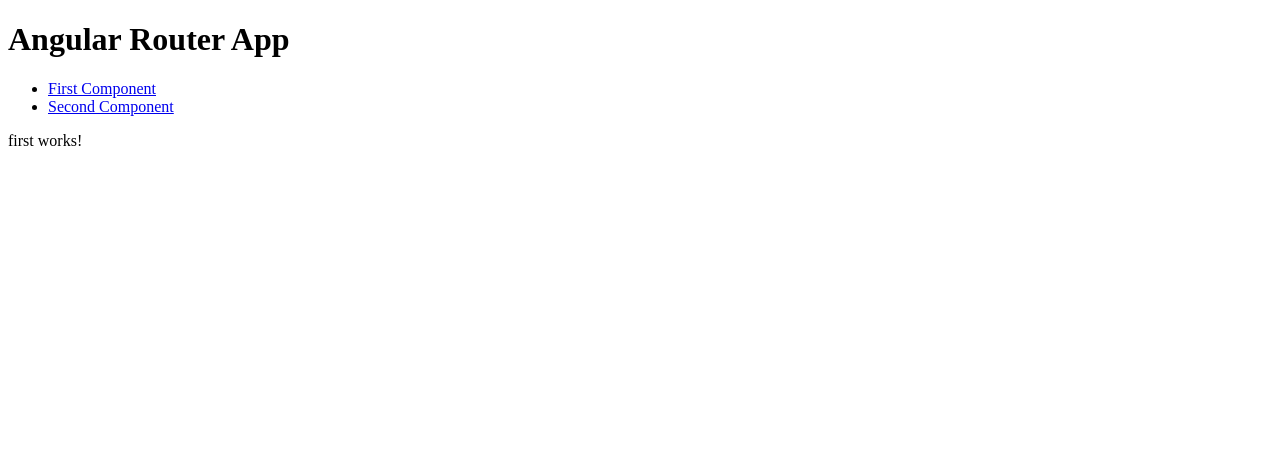
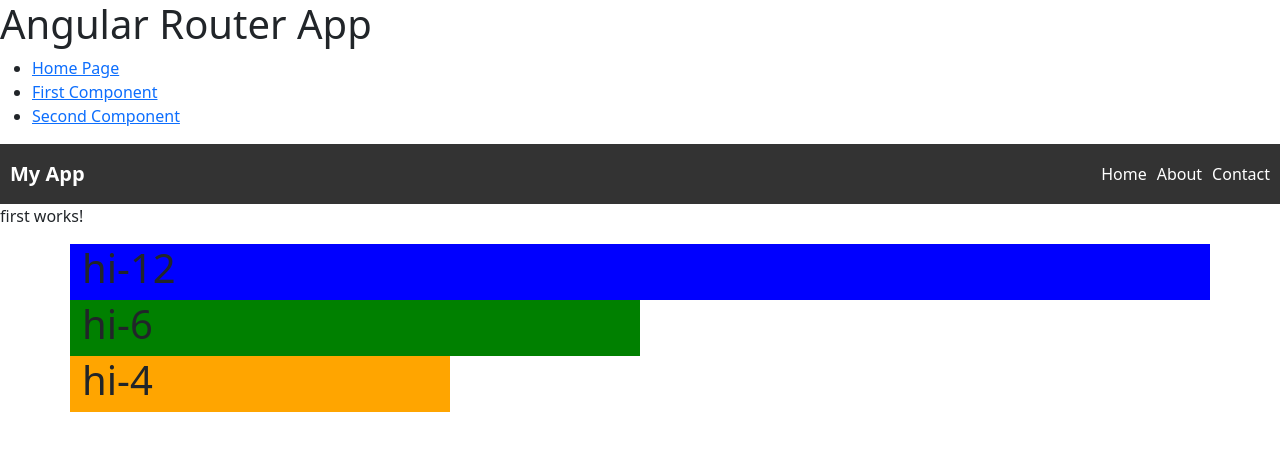
Before and after one commit to princepong/sabahYou, an Angular app: page /first-component in a window 1280 px wide. Shown: the top 450 px of the page. Built offline with nearby package versions, Linux system fonts and the light colour scheme.

Commit message:
navbar created

```diff
--- a/src/app/app.component.css
+++ b/src/app/app.component.css
@@ -0,0 +1,73 @@
+p {
+    font-family: Lato;
+  }
+
+  .navbar {
+    display: flex;
+    justify-content: space-between;
+    align-items: center;
+    background-color: #333;
+    padding: 10px;
+    color: white;
+  }
+
+  .navbar-brand a {
+    color: white;
+    text-decoration: none;
+    font-size: 20px;
+    font-weight: bold;
+  }
+
+  .navbar-toggle {
+    display: none;
+    cursor: pointer;
+  }
+
+  .icon-bar {
+    display: block;
+    width: 22px;
+    height: 2px;
+    background-color: white;
+    margin: 4px 0;
+  }
+
+  .navbar-menu {
+    display: flex;
+    list-style: none;
+    margin: 0;
+    padding: 0;
+  }
+
+  .navbar-menu li {
+    margin-left: 10px;
+  }
+
+  .navbar-menu li a {
+    color: white;
+    text-decoration: none;
+  }
+
+  @media (max-width: 768px) {
+    .navbar-menu {
+      display: none;
+    }
+
+    .navbar-toggle {
+      display: block;
+    }
+
+    .navbar-menu.open {
+      display: flex;
+      flex-direction: column;
+      background-color: #333;
+      position: absolute;
+      top: 100%;
+      left: 0;
+      right: 0;
+      padding: 10px;
+    }
+
+    .navbar-menu.open li {
+      margin: 10px 0;
+    }
+  }
--- a/src/app/app.component.html
+++ b/src/app/app.component.html
@@ -1,9 +1,27 @@
+<link href="https://cdn.jsdelivr.net/npm/bootstrap@5.1.3/dist/css/bootstrap.min.css" rel="stylesheet" integrity="sha384-1BmE4kWBq78iYhFldvKuhfTAU6auU8tT94WrHftjDbrCEXSU1oBoqyl2QvZ6jIW3" crossorigin="anonymous">
 <h1>Angular Router App</h1>
 <nav>
   <ul>
+    <li><a routerLink="/" routerLinkActive="active" ariaCurrentWhenActive="page">Home Page</a></li>
     <li><a routerLink="/first-component" routerLinkActive="active" ariaCurrentWhenActive="page">First Component</a></li>
     <li><a routerLink="/second-component" routerLinkActive="active" ariaCurrentWhenActive="page">Second Component</a></li>
   </ul>
 </nav>
+
+<nav class="navbar">
+  <div class="navbar-brand">
+    <a routerLink="/">My App</a>
+  </div>
+  <div class="navbar-toggle" (click)="toggleMenu()">
+    <span class="icon-bar"></span>
+    <span class="icon-bar"></span>
+    <span class="icon-bar"></span>
+  </div>
+  <ul class="navbar-menu" [ngClass]="{'open': isMenuOpen}">
+    <li><a routerLink="/">Home</a></li>
+    <li><a routerLink="/about">About</a></li>
+    <li><a routerLink="/contact">Contact</a></li>
+  </ul>
+</nav>
 <!-- The routed views render in the <router-outlet>-->
 <router-outlet></router-outlet>
--- a/src/app/app.component.ts
+++ b/src/app/app.component.ts
@@ -12,5 +12,12 @@ import { CommonModule } from '@angular/common';
   styleUrl: './app.component.css'
 })
 export class AppComponent {
+
+  isMenuOpen = false;
+  toggleMenu() {
+    this.isMenuOpen = !this.isMenuOpen;
+  }
   title = 'my-app';
+
+
 }
--- a/src/app/app.config.ts
+++ b/src/app/app.config.ts
@@ -4,5 +4,5 @@ import { provideRouter } from '@angular/router';
 import { routes } from './app.routes';
 
 export const appConfig: ApplicationConfig = {
-  providers: [provideRouter(routes)]
+  providers: [provideRouter(routes)],
 };
--- a/src/app/app.routes.ts
+++ b/src/app/app.routes.ts
@@ -1,7 +1,9 @@
 import { Routes } from '@angular/router';
 import {FirstComponent} from './first/first.component';
 import {SecondComponent} from './second/second.component';
+import {HomeComponent} from './home/home.component';
 export const routes: Routes = [
+    { path: '', component: HomeComponent },
     { path: 'first-component', component: FirstComponent },
     { path: 'second-component', component: SecondComponent },
 ];
--- a/src/app/first/first.component.css
+++ b/src/app/first/first.component.css
@@ -0,0 +1,27 @@
+/* Extra small devices (less than 576px) */
+@media (max-width: 575.98px) {
+    .col-sm-12 {
+      background-color: red;
+    }
+  }
+
+  /* Small devices (576px and up) */
+  @media (min-width: 576px) {
+    .col-sm-12 {
+      background-color: blue;
+    }
+  }
+
+  /* Medium devices (768px and up) */
+  @media (min-width: 768px) {
+    .col-md-6 {
+      background-color: green;
+    }
+  }
+
+  /* Large devices (992px and up) */
+  @media (min-width: 992px) {
+    .col-lg-4 {
+      background-color: orange;
+    }
+  }
--- a/src/app/first/first.component.html
+++ b/src/app/first/first.component.html
@@ -1 +1,21 @@
 <p>first works!</p>
+<div class="container">
+    <div class="row">
+      <div class="col-sm-12 custom-class">
+        <!-- Content goes here -->
+        <h1>hi-12</h1>
+      </div>
+    </div>
+    <div class="row">
+        <div class="col-md-6 custom-class">
+          <!-- Content goes here -->
+          <h1>hi-6</h1>
+        </div>
+      </div>
+      <div class="row">
+        <div class="col-lg-4 custom-class">
+          <!-- Content goes here -->
+          <h1>hi-4</h1>
+        </div>
+      </div>
+  </div>
--- /dev/null
+++ b/src/app/home/home.component.html
@@ -0,0 +1 @@
+<p>home works!</p>
```
Also changed, not shown: src/app/home/home.component.ts (added, +12 -0 lines), src/app/home/home.component.css (added), 1 other file (tests, documents, lock files or other folders).
